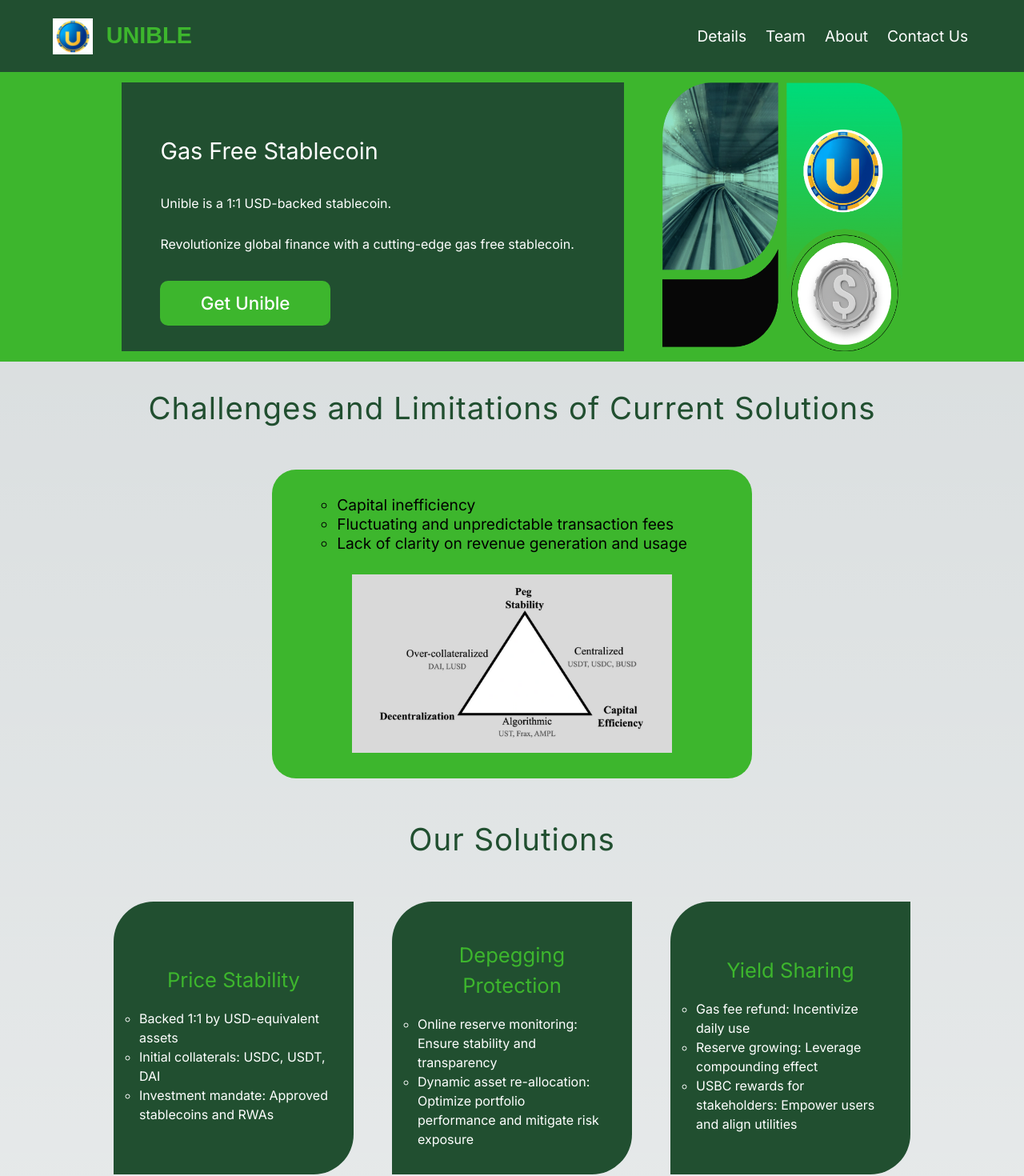
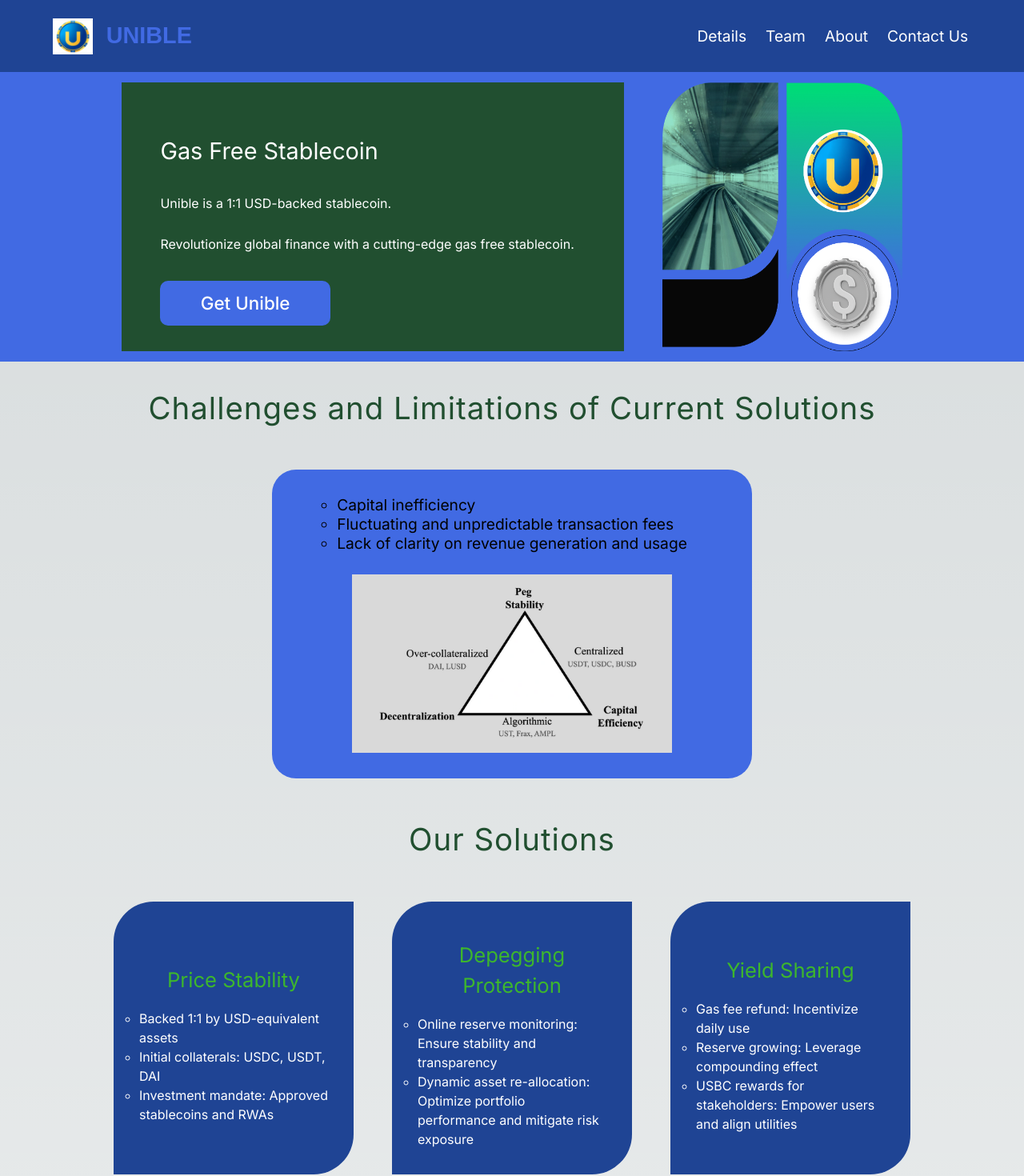
Before and after one commit to victoryeo/unible-homepage, a Next.js app: page / in a window 1280 px wide. Shown: the top 1470 px of the page at 80% size. Built offline with nearby package versions, Linux system fonts and the light colour scheme.

Commit message:
update colors

```diff
--- a/src/app/components/About/About.css
+++ b/src/app/components/About/About.css
@@ -4,7 +4,7 @@
 
 .about_container {
   margin-top: 90px;
-  background-color: #214f30;
+  background-color: #1f4494;
   padding: 5rem 12rem 7rem;
 }
 
@@ -31,7 +31,7 @@
 }
 
 .aboutBtn {
-  background-color: #3db62d;
+  background-color: #416ae3;
   text-decoration: none;
   color: #fff;
   padding: 1rem 2rem;
--- a/src/app/components/Contact/Contact.css
+++ b/src/app/components/Contact/Contact.css
@@ -10,7 +10,7 @@
   align-items: center;
   padding: 0 12rem;
   height: 50vh;
-  background-color: #3db62d;
+  background-color: #416ae3;
 }
 
 .contact-heading h1 {
@@ -24,7 +24,7 @@
 
 .contact-btn a {
   text-decoration: none;
-  background-color: #214f30;
+  background-color: #1f4494;
   color: #fff;
   padding: 1.6rem 2rem;
   font-size: 1.4rem;
@@ -35,7 +35,7 @@
 
 .contact-btn:hover a {
   background-color: transparent;
-  outline: 2px solid #214f30;
+  outline: 2px solid #1f4494;
   color: #214f30;
 }
 
--- a/src/app/components/Details/Details.css
+++ b/src/app/components/Details/Details.css
@@ -46,7 +46,7 @@
   align-items: center;
   font-size: large;
   padding: 2rem;
-  background-color: #3db62d;
+  background-color: #416ae3;
   border-radius: 30px 30px;
   width: 600px;
 }
@@ -64,7 +64,7 @@
   justify-content: center;
   align-items: center;
   padding: 2rem;
-  background-color: #214f30;
+  background-color: #1f4494;
   border-radius: 50px 0;
   width: 300px;
 }
--- a/src/app/components/Header/Header.css
+++ b/src/app/components/Header/Header.css
@@ -4,7 +4,7 @@
 
 .bc__bg-image {
   margin-top: 90px;
-  background-color: #3db62d;
+  background-color: #416ae3;
   padding: 1%;
 }
 
@@ -35,7 +35,7 @@
 }
 
 .header-btn {
-  background-color: #3db62d;
+  background-color: #416ae3;
   padding: 0.7rem;
   font-size: 1.4rem;
   border-radius: 10px;
@@ -67,7 +67,7 @@
   }
 
   .htwebpage__header-welcometext {
-    background-color: #214f30;
+    background-color: #1f4494;
     padding: 2.5rem 4rem;
     color: #fff;
     width: 80%;
--- a/src/app/components/Navbar/Navbar.css
+++ b/src/app/components/Navbar/Navbar.css
@@ -29,12 +29,12 @@
 }
 
 .nav-logo span {
-  color: #3db62d;
+  color: #416ae3;
   text-transform: uppercase;
 }
 
 .nav {
-  background-color: #214f30;
+  background-color: #1f4494;
   height: 90px;
   color: white;
   display: flex;
@@ -75,7 +75,7 @@
 }
 
 .nav-links li:hover {
-  color: #3db62d;
+  color: #416ae3;
 }
 
 .nav-links li a {
--- a/src/app/components/Team/Team.css
+++ b/src/app/components/Team/Team.css
@@ -4,7 +4,7 @@
 
 .team_container {
   margin-top: 120px;
-  background-color: #3db62d;
+  background-color: #416ae3;
   padding: 5rem 10rem;
 }
 
@@ -31,7 +31,7 @@
 }
 
 .teamBtn {
-  background-color: #214f30;
+  background-color: #1f4494;
   text-decoration: none;
   color: #fff;
   padding: 1rem 2rem;
```
